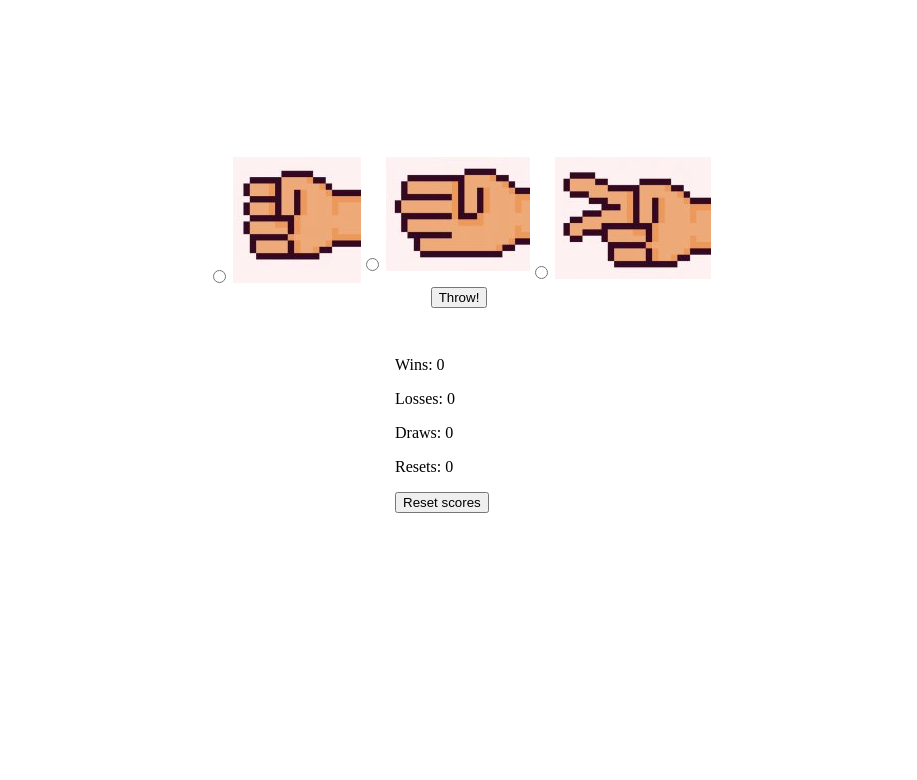
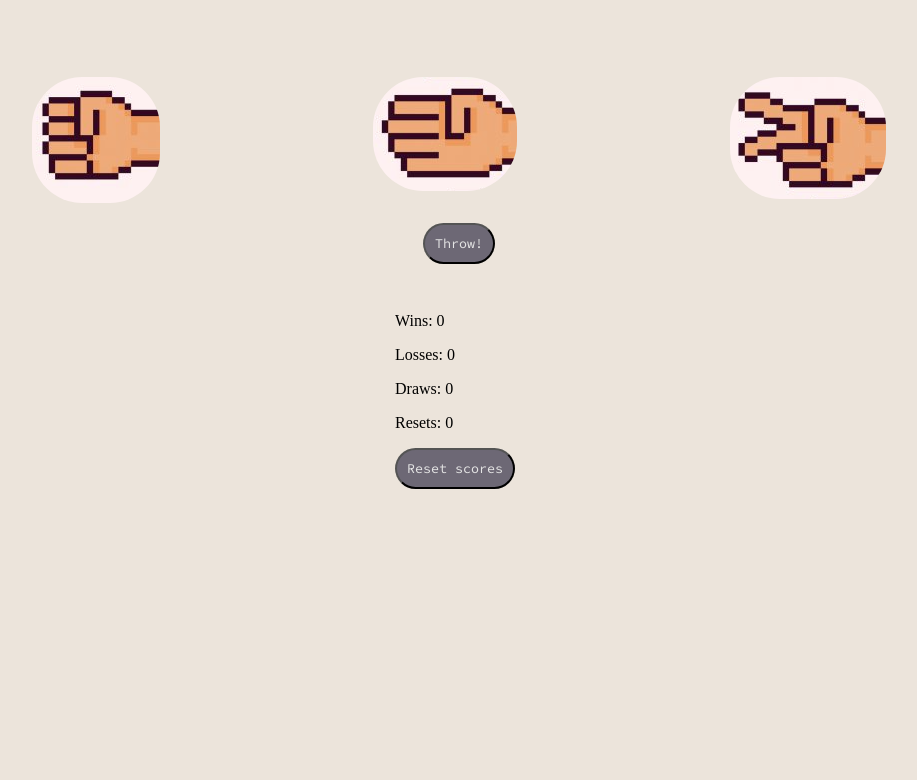
Before and after one commit to ckaynatividad/lab-03, a website with bundled scripts: page index.html in a window 1280 px wide. Shown: the part 83-863 px from the top of the page, without its empty margins (181-1098 px from the left). After the commit the page ends 800 px from the top, so only its background shows below. Built offline with nearby package versions, Linux system fonts and the light colour scheme.

Commit message:
updating styling

```diff
--- a/index.html
+++ b/index.html
@@ -9,10 +9,16 @@
     <link rel="stylesheet" href="./styles/reset.css">
     <link rel="stylesheet" href="./styles/style.css">
     <link rel="stylesheet" href="./styles/home.css">
-    <title>Document</title>
+
+    <link rel="preconnect" href="https://fonts.googleapis.com">
+    <link rel="preconnect" href="https://fonts.gstatic.com" crossorigin>
+    <link href="https://fonts.googleapis.com/css2?family=Source+Code+Pro:wght@300;400;600&display=swap" rel="stylesheet">
+
+    <title>~~~~~~</title>
 </head>
 
 <body>
+    <header><h1>~ ~ ~ ~ ~ ~</h1></header>
     <section id="playsection">
     <label>
         <input type="radio" name="move" value="rock">
--- a/styles/style.css
+++ b/styles/style.css
@@ -1,6 +1,7 @@
 input:checked + img {
     animation: bounce 1.5s;
     animation-iteration-count: 1;
+    box-shadow: 12px 12px 2px 1px rgba(85, 64, 72, 0.2);
 }
 
 @keyframes bounce {
@@ -15,7 +16,9 @@ input:checked + img {
 #playsection {
     display: flex;
     justify-content: center;
-    margin-top: 15rem;
+    justify-content: space-evenly;
+    margin-top: 5rem;
+    padding-bottom: 1rem;
 }
 
 .hide {
@@ -39,3 +42,31 @@ input:checked + img {
     display: flex;
     justify-content: center;
 }
+
+img {
+    border-radius: 50px;
+}
+
+button {
+    border-radius: 50px;
+    background-color: #6d6875;
+    color: #e5e5e5;
+    padding: 10px;
+    font-family: 'Source Code Pro';
+}
+
+body {
+    background-color: #ece4db;
+    font-family: 'Source Code Pro';
+}
+
+header {
+    display: flex;
+    justify-content: center;
+    font-size: larger;
+    color: #6d6875;
+}
+
+input[type=radio]{
+    display: none;
+}
```
